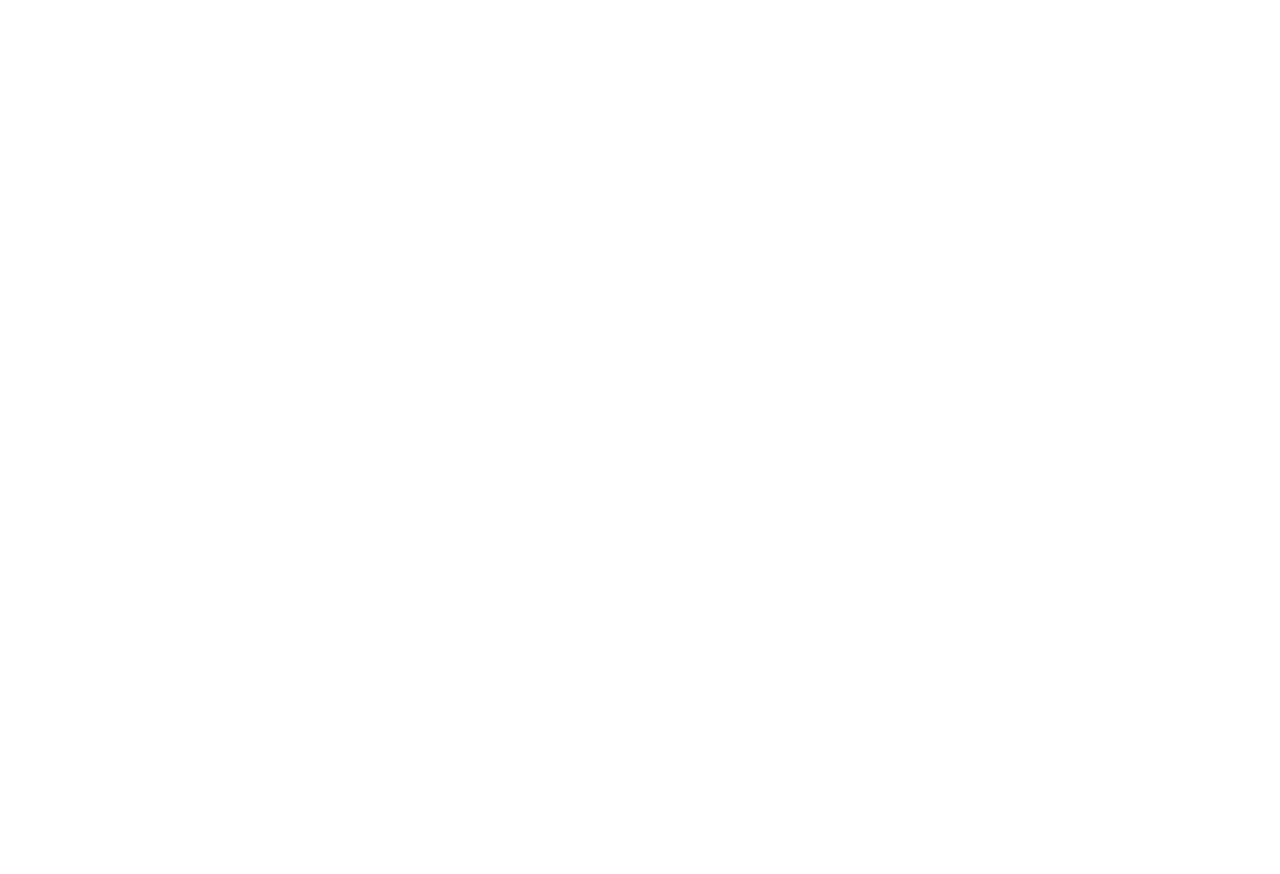
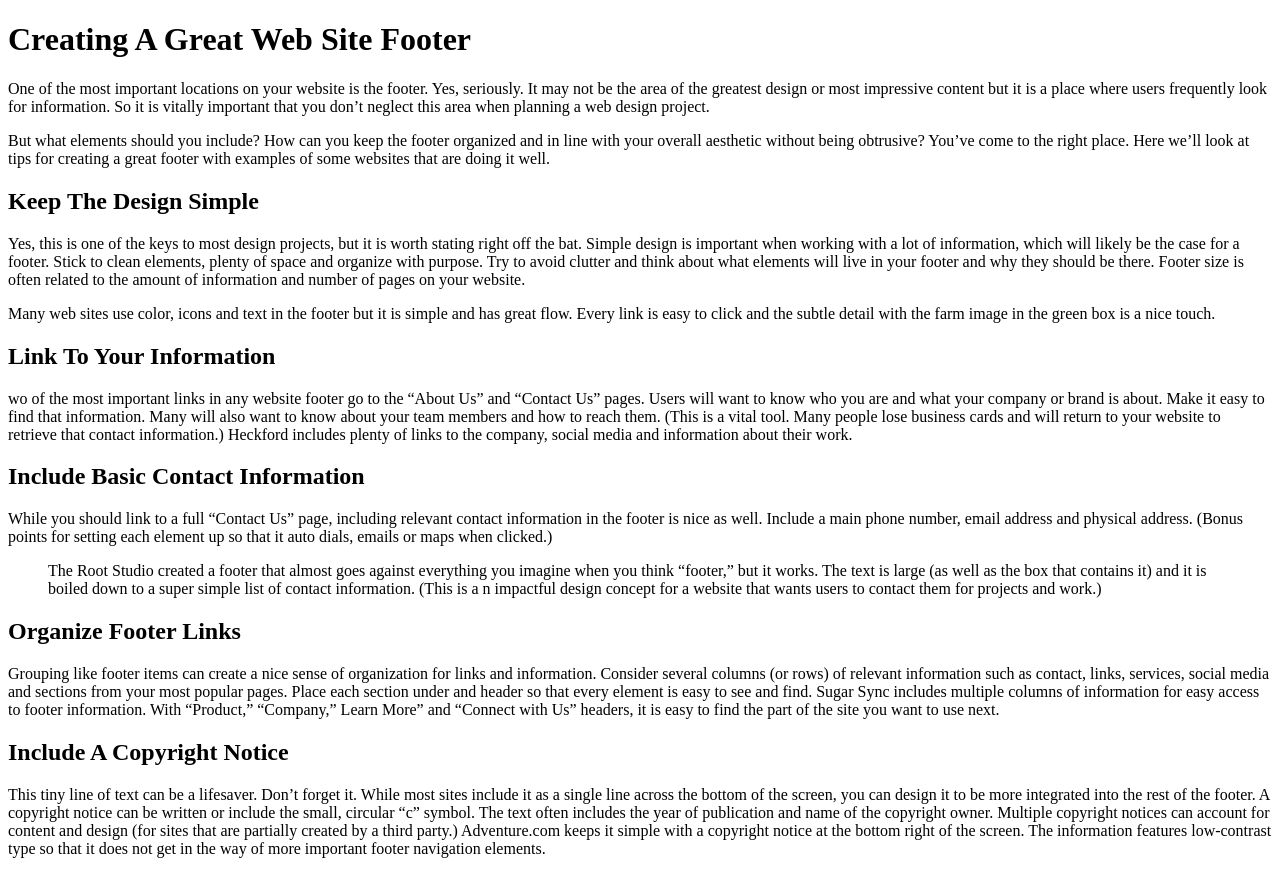
Before and after one commit to comp-1017/1017-sep-2021-oa09-workbook-spectre701, a plain HTML site: page semantics-section-basics/index.html in a window 1280 px wide. Before the commit the page ends 800 px from the top, so only its background shows below. Drawn offline with Linux system fonts and the light colour scheme.

Commit message:
complete basic semantic demo

```diff
--- a/semantics-section-basics/index.html
+++ b/semantics-section-basics/index.html
@@ -3,17 +3,84 @@
 
 
 <head>
-    <title>on the page title tab</title>
+    <title>Semantics: Sections</title>
     <meta charset="utf-8">
     <meta name="author" content="Julien Thompson">
 </head>
 
 <body>
     <header>
-
+        <h1>Creating A Great Web Site Footer</h1>
+        <p>One of the most important locations on your website is the footer. Yes, seriously. It may not be the area of
+            the greatest design or most impressive content but it is a place where users frequently look for
+            information. So it is vitally important that you don’t neglect this area when planning a web design project.
+        </p>
+        <p>But what elements should you include? How can you keep the footer organized and in line with your overall
+            aesthetic without being obtrusive? You’ve come to the right place. Here we’ll look at tips for creating a
+            great footer with examples of some websites that are doing it well.</p>
     </header>
     <main>
-
+        <section>
+            <h2>Keep The Design Simple</h2>
+            <p>Yes, this is one of the keys to most design projects, but it is worth stating right off the bat. Simple
+                design is important when working with a lot of information, which will likely be the case for a footer.
+                Stick to clean elements, plenty of space and organize with purpose. Try to avoid clutter and think about
+                what elements will live in your footer and why they should be there. Footer size is often related to the
+                amount of information and number of pages on your website.</p>
+            <p>Many web sites use color, icons and text in the footer but it is simple and has great flow. Every link is
+                easy to click and the subtle detail with the farm image in the green box is a nice touch.</p>
+        </section>
+        <section>
+            <h2>Link To Your Information</h2>
+            <p>wo of the most important links in any website footer go to the “About Us” and “Contact Us” pages. Users
+                will
+                want to know who you are and what your company or brand is about. Make it easy to find that information.
+                Many will also want to know about your team members and how to reach them. (This is a vital tool. Many
+                people lose business cards and will return to your website to retrieve that contact information.)
+                Heckford
+                includes plenty of links to the company, social media and information about their work.</p>
+        </section>
+        <section>
+            <h2>Include Basic Contact Information</h2>
+            <p>While you should link to a full “Contact Us” page, including relevant contact information in the footer
+                is
+                nice as well. Include a main phone number, email address and physical address. (Bonus points for setting
+                each element up so that it auto dials, emails or maps when clicked.)</p>
+            <blockquote>The Root Studio created a footer that almost goes against everything you imagine when you think
+                “footer,” but
+                it works. The text is large (as well as the box that contains it) and it is boiled down to a super
+                simple
+                list of contact information. (This is a n impactful design concept for a website that wants users to
+                contact
+                them for projects and work.)</blockquote>
+        </section>
+        <section>
+            <h2>Organize Footer Links</h2>
+            <p>Grouping like footer items can create a nice sense of organization for links and information. Consider
+                several columns (or rows) of relevant information such as contact, links, services, social media and
+                sections from your most popular pages. Place each section under and header so that every element is easy
+                to
+                see and find.
+                Sugar Sync includes multiple columns of information for easy access to footer information. With
+                “Product,”
+                “Company,” Learn More” and “Connect with Us” headers, it is easy to find the part of the site you want
+                to
+                use next.
+            </p>
+        </section>
+        <section>
+            <h2>Include A Copyright Notice</h2>
+            <p>This tiny line of text can be a lifesaver. Don’t forget it. While most sites include it as a single line
+                across the bottom of the screen, you can design it to be more integrated into the rest of the footer. A
+                copyright notice can be written or include the small, circular “c” symbol. The text often includes the
+                year
+                of publication and name of the copyright owner. Multiple copyright notices can account for content and
+                design (for sites that are partially created by a third party.)
+                Adventure.com keeps it simple with a copyright notice at the bottom right of the screen. The information
+                features low-contrast type so that it does not get in the way of more important footer navigation
+                elements.
+            </p>
+        </section>
     </main>
     <footer>
 
```
